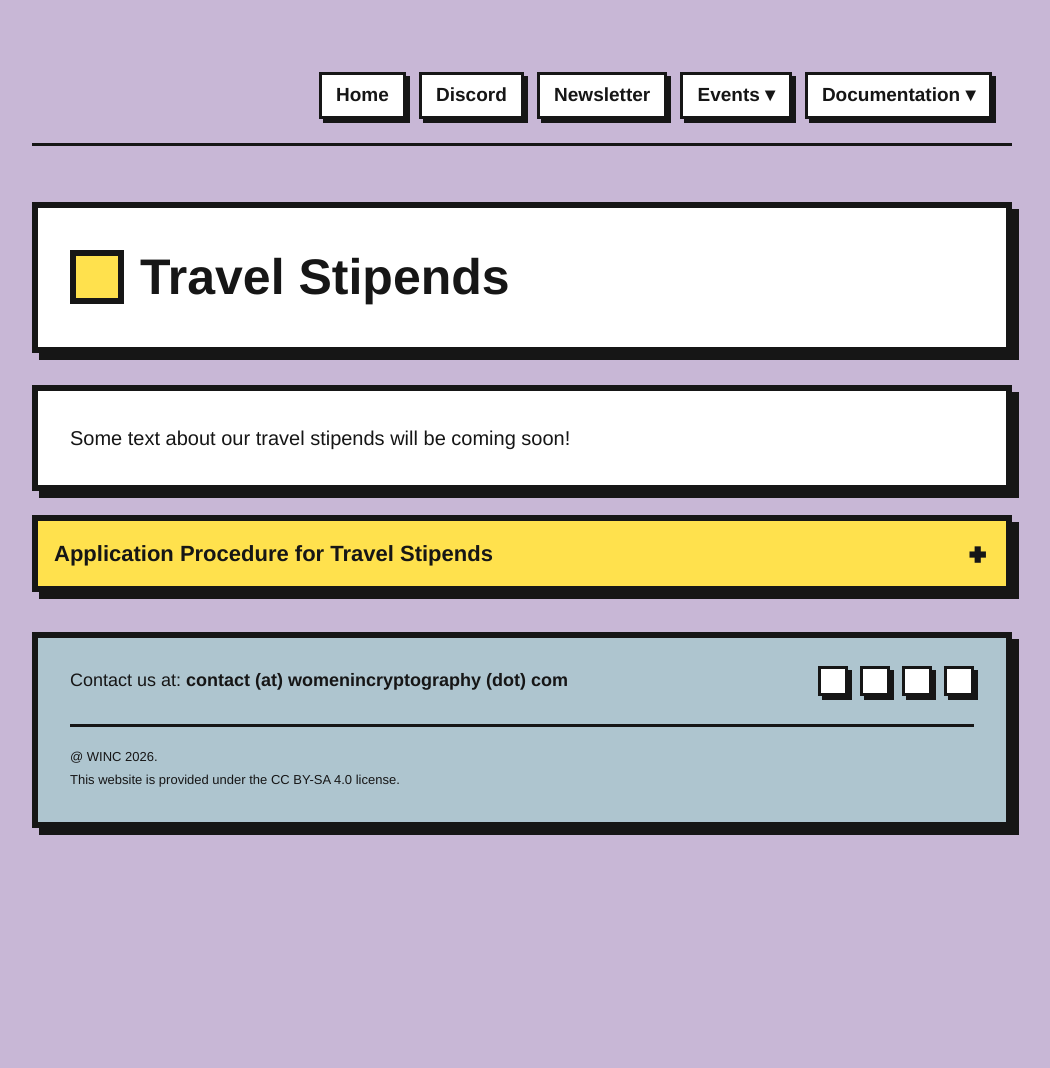
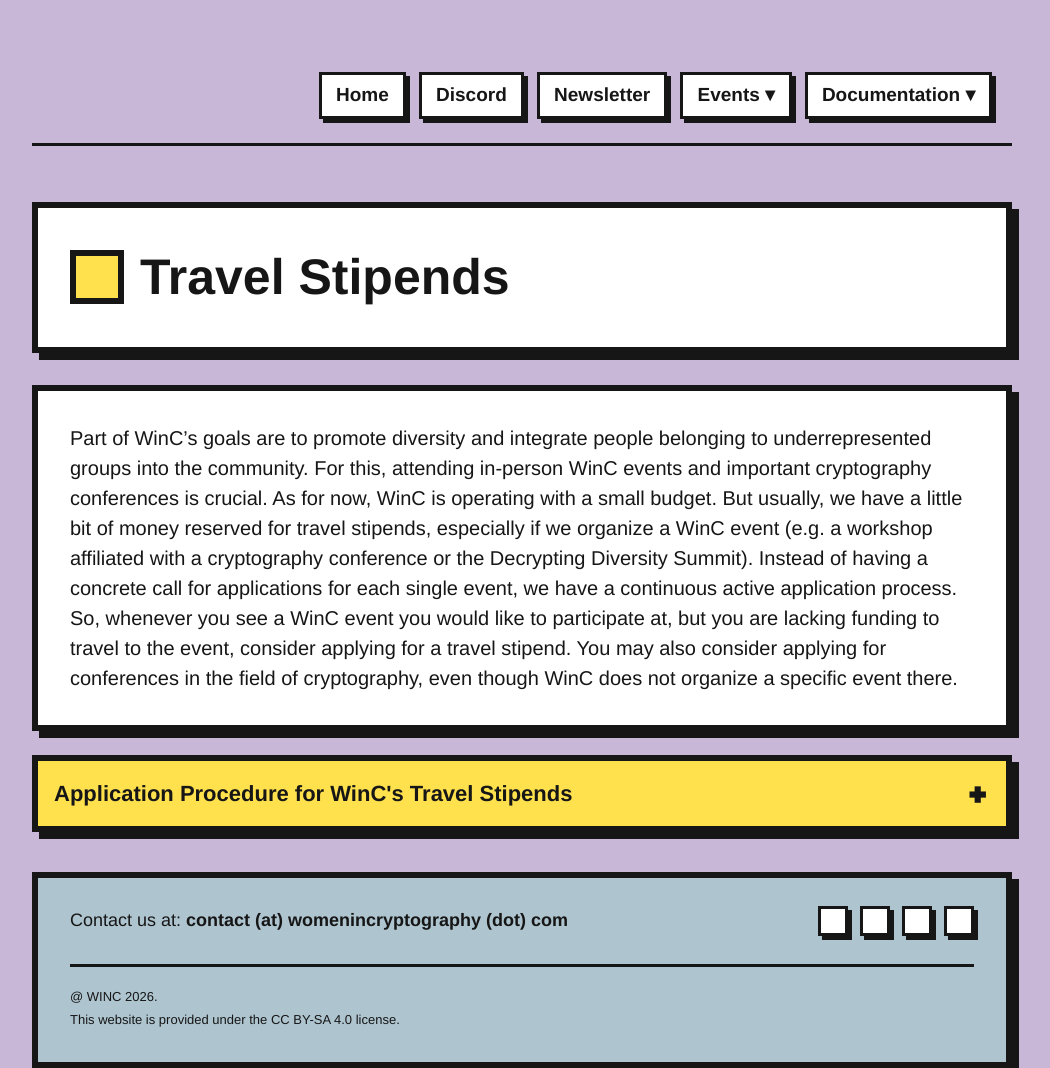
Before and after one commit to women-in-cryptography/women-in-cryptography-website, a Jekyll site: the page built from travel-stipends.html, in a window 1280 px wide. Shown: the whole page, without its empty margins (118-1168 px from the left). Built offline with Jekyll 4.4.1, drawn with Linux system fonts in a browser that asks for light colours; a style sheet for code colours, icons or effects is not loaded; before the commit the page ends 900 px from its top, so only the background shows below that.

Commit message:
filling the travel stipends site with text

```diff
--- a/travel-stipends.html
+++ b/travel-stipends.html
@@ -13,18 +13,32 @@
 </div>
 
 <div class="regular-description-fixed">
-  <p>Some text about our travel stipends will be coming soon!</p>
+  <p>Part of WinC’s goals are to promote diversity and integrate people belonging to underrepresented groups into the community. For this, attending in-person WinC events and important cryptography conferences is crucial.
+
+As for now, WinC is operating with a small budget. But usually, we have a little bit of money reserved for travel stipends, especially if we organize a WinC event (e.g. a workshop affiliated with a cryptography conference or the Decrypting Diversity Summit). Instead of having a concrete call for applications for each single event, we have a continuous active application process.
+
+So, whenever you see a WinC event you would like to participate at, but you are lacking funding to travel to the event, consider applying for a travel stipend. You may also consider applying for conferences in the field of cryptography, even though WinC does not organize a specific event there.
+</p>
 </div>
 
 <input type="checkbox" id="travel-stipends" class="toggle">
-<label for="travel-stipends" class="collapsible-btn">Application Procedure for Travel Stipends</label>
+<label for="travel-stipends" class="collapsible-btn">Application Procedure for WinC's Travel Stipends</label>
 <div class="regular-description coc">
 
   <h2 class="tag tag--mint">TEST</h2>
-  <p>Here comes the list of documents:</p>
+  <p>Please send an e-mail to womenincryptography2@gmail.com with the following content:</p>
   <ul>
-    <li>Document 1</li>
-    <li>Document 2</li>
-    <li>Document 3</li>
+    <li>CV</li>
+    <li>One or two paragraphs describing your motivation to attend the event; you may wish to tell us whether you a part of an underrepresented group (e.g. women, LGBTQ+, global south, person of color, (solo) parent)
+</li>
+    <li>An estimated travel budget (flights/trains/busses, hotel, registration fees, VISA fees)
+</li>
+    <li>Tell us whether you would be fine if the travel stipend would be on reimbursement basis (completely fine if you say no, it just helps us distributing our difference resources)
+ </li>
+    <li>If you are a student (e.g. Bachelor, Master or PhD), we also ask for a separate e-mail by someone of your choice (e.g. supervisor, co-author, mentor) where they support your attendance to our event. </li>
+    <li>If you need an invitation letter from us (e.g. for the VISA application, for your institution) to attend our event, please send us a list of the relevant information that should appear on it (e.g. address of the corresponding embassy where you will apply, your passport number, date of birth). Please also tell us the latest time you would need the invitation letter from us. </li>
+    <li>If there is an ongoing call for paper/talk submissions (e.g. for our WinC event, for the general cryptography conference), specify whether you submitted something (or plan to).
+ </li>
   </ul>
+  We will try to confirm reception of the application in a very timely manner as well as an estimation when you will get the notification of your application.
 </div>
```
